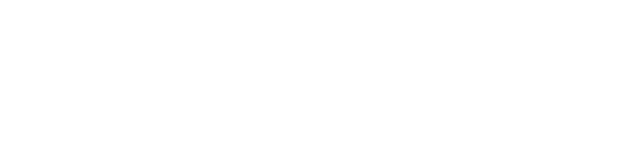
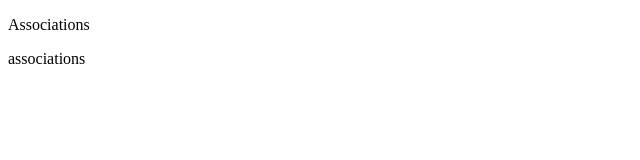
Before and after one commit to Nezukokmd/-mon-cv, a plain HTML site: page index.html in a window 1280 px wide. Shown: the whole page, without its empty margins (0-640 px from the left). Drawn offline with Linux system fonts and the light colour scheme.

Commit message:
mise en place de la section associations

```diff
--- a/index.html
+++ b/index.html
@@ -7,6 +7,9 @@
     <link rel="stylesheet" href="style.css">
 </head>
 <body>
-
+    <section id="associations">
+        <p>Associations</p>
+        <p>associations</p>
+    </section>
 </body>
 </html>
```
